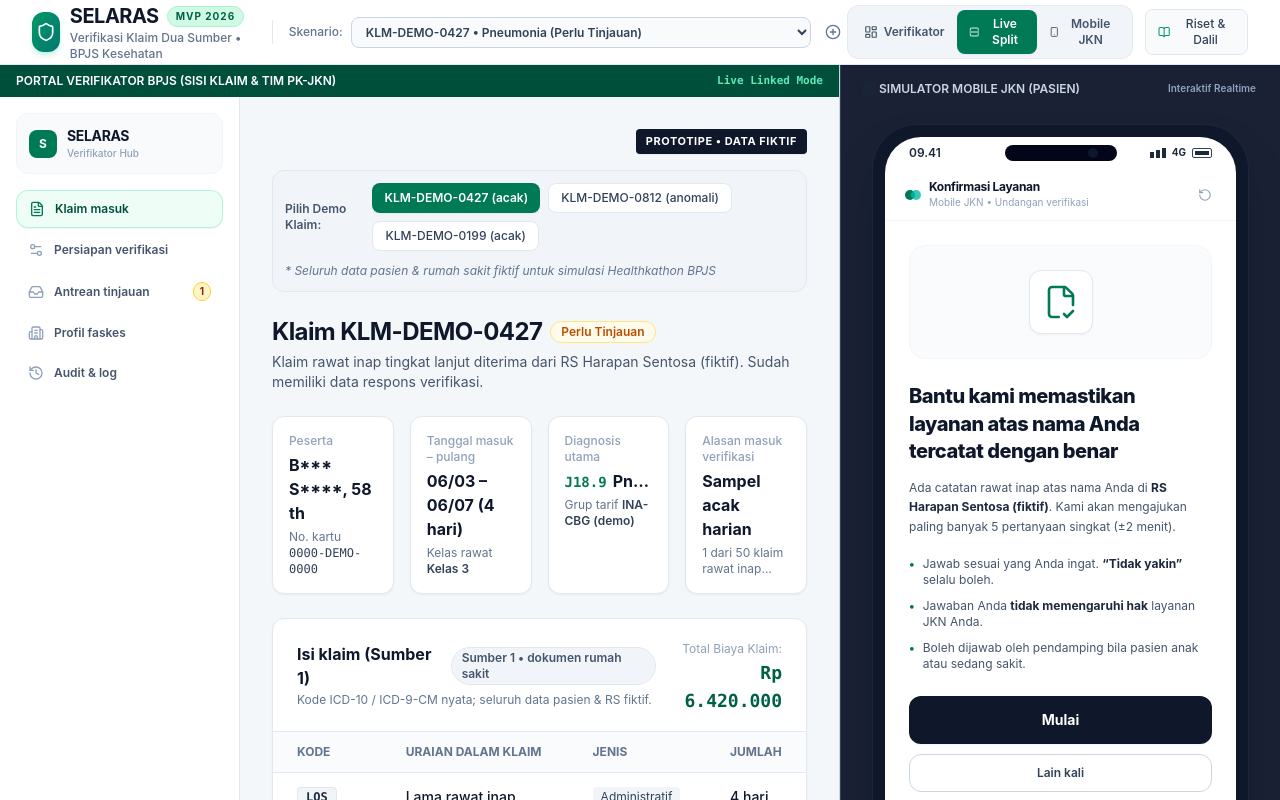
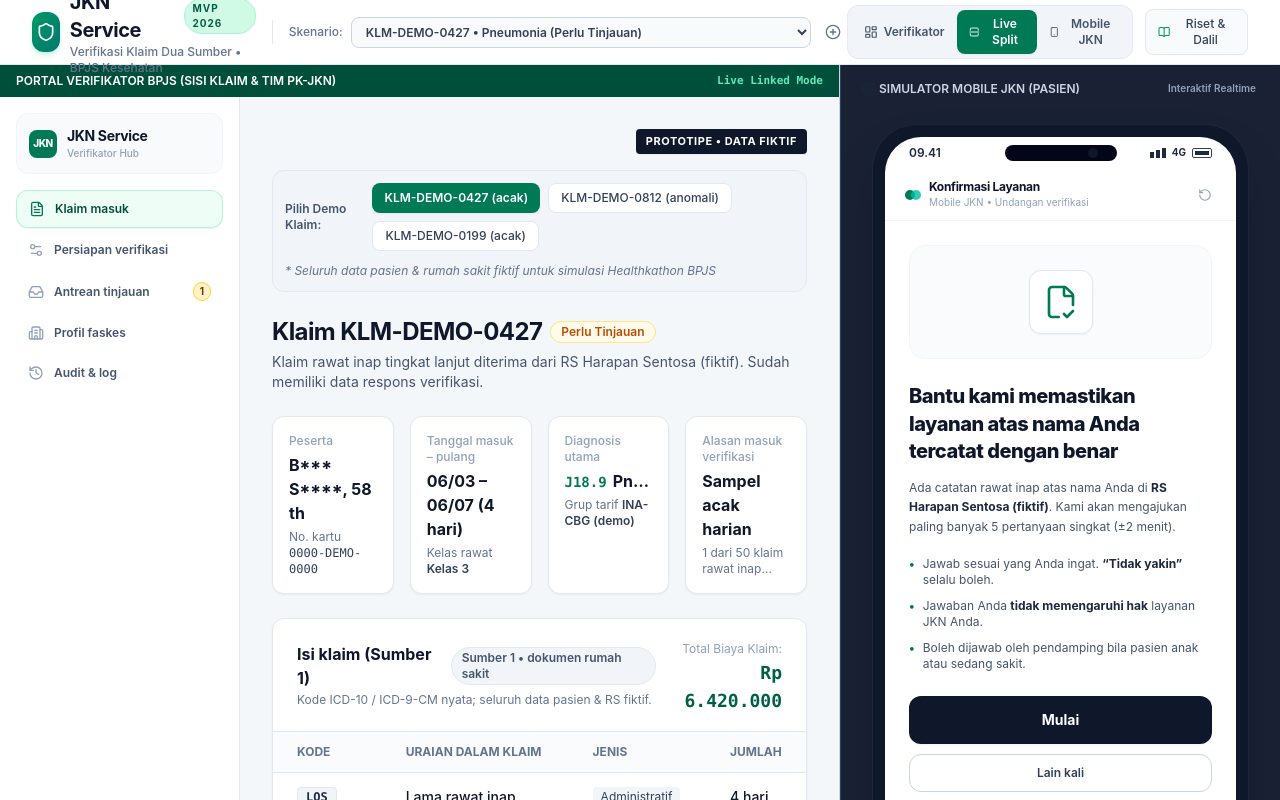
Before and after one commit to mrdainv/jkn-service, a React (Vite) app: page / in a window 1280 px wide. Shown: the top 800 px of the page. Built offline with nearby package versions, Linux system fonts and the light colour scheme.

Commit message:
chore: rebranding system name to JKN Service

```diff
--- a/src/components/MethodologyModal.tsx
+++ b/src/components/MethodologyModal.tsx
@@ -17,12 +17,13 @@
             </div>
             <div>
               <h2 className="text-base font-bold text-slate-900">
-                Landasan Riset, Matematika & Regulasi SELARAS
+                Landasan Riset, Matematika & Regulasi JKN Service
               </h2>
               <p className="text-xs text-slate-500">
                 Healthkathon 2026 BPJS Kesehatan • Efisiensi Risiko JKN
               </p>
             </div>
+
           </div>
           <button
             onClick={onClose}
@@ -72,8 +73,9 @@
               Penelitian <em>MediQ (NeurIPS 2024)</em> menemukan bahwa jika Large Language Model (LLM) dibiarkan langsung merumuskan dan menanyakan kalimat klinis secara bebas tanpa batasan, penalaran klinis justru menurun dan timbul risiko halusinasi.
             </p>
             <p className="text-xs text-slate-600 mt-2">
-              Oleh karena itu, <strong>SELARAS menggunakan pendekatan hybrid</strong>: AI bertindak sebagai Planner di balik layar yang memilih templat baku tervalidasi klinis dan mengoptimalkan <em>Information Gain</em>, sementara kalimat yang diterima pasien 100% terkunci.
+              Oleh karena itu, <strong>JKN Service menggunakan pendekatan hybrid</strong>: AI bertindak sebagai Planner di balik layar yang memilih templat baku tervalidasi klinis dan mengoptimalkan <em>Information Gain</em>, sementara kalimat yang diterima pasien 100% terkunci.
             </p>
+
           </div>
 
           {/* Section 3: Rumus Bayesian Evidence & Rasio Bukti */}
--- a/src/components/Navbar.tsx
+++ b/src/components/Navbar.tsx
@@ -34,11 +34,12 @@
               </div>
               <div>
                 <div className="flex items-center gap-2">
-                  <span className="font-bold text-xl tracking-tight text-slate-900">SELARAS</span>
+                  <span className="font-bold text-xl tracking-tight text-slate-900">JKN Service</span>
                   <span className="text-[10px] uppercase font-bold tracking-widest px-2 py-0.5 rounded-full bg-emerald-100 text-emerald-800 border border-emerald-200">
                     MVP 2026
                   </span>
                 </div>
+
                 <p className="text-xs text-slate-500 font-medium hidden sm:block">
                   Verifikasi Klaim Dua Sumber • BPJS Kesehatan
                 </p>
--- a/src/components/verifier/AuditLogTab.tsx
+++ b/src/components/verifier/AuditLogTab.tsx
@@ -45,9 +45,10 @@
           <div>
             <div className="font-bold text-slate-900 text-sm">Zero Raw Biometric Storage</div>
             <p className="text-xs text-slate-500 mt-0.5 leading-relaxed">
-              Sistem FRISTA memproses liveness di perangkat/enklave aman. Foto wajah tidak pernah disimpan di basis data verifikasi SELARAS.
+              Sistem FRISTA memproses liveness di perangkat/enklave aman. Foto wajah tidak pernah disimpan di basis data verifikasi JKN Service.
             </p>
           </div>
+
         </div>
 
         <div className="bg-white p-4 rounded-xl border border-slate-200 shadow-xs flex items-start gap-3">
--- a/src/components/verifier/ReviewQueueTab.tsx
+++ b/src/components/verifier/ReviewQueueTab.tsx
@@ -349,8 +349,9 @@
               <span>Sinyal Bukti, Bukan Vonis Otomatis</span>
             </div>
             <p className="text-slate-500 leading-relaxed">
-              Sesuai prinsip etika SELARAS: Sistem tidak pernah menolak klaim secara sepihak. Kontradiksi material selalu dirutekan ke staf verifikator manusia untuk pengecekan dokumen fisik rekam medis.
+              Sesuai prinsip etika JKN Service: Sistem tidak pernah menolak klaim secara sepihak. Kontradiksi material selalu dirutekan ke staf verifikator manusia untuk pengecekan dokumen fisik rekam medis.
             </p>
+
           </div>
         </div>
       </div>
--- a/src/components/verifier/VerifierDashboard.tsx
+++ b/src/components/verifier/VerifierDashboard.tsx
@@ -61,14 +61,15 @@
         <div>
           {/* Brand header */}
           <div className="flex items-center gap-2.5 px-3 py-3 mb-4 rounded-xl bg-slate-50 border border-slate-100">
-            <div className="h-7 w-7 rounded-lg bg-emerald-700 flex items-center justify-center text-white text-xs font-bold">
-              S
+            <div className="h-7 w-7 rounded-lg bg-emerald-700 flex items-center justify-center text-white text-[10px] font-extrabold tracking-tighter">
+              JKN
             </div>
             <div>
-              <div className="text-sm font-bold text-slate-900 tracking-tight">SELARAS</div>
+              <div className="text-sm font-bold text-slate-900 tracking-tight">JKN Service</div>
               <div className="text-[10px] text-slate-400 font-medium">Verifikator Hub</div>
             </div>
           </div>
+
 
           {/* Navigation Menu */}
           <nav className="space-y-1">
```
Also changed, not shown: index.html (+3 -2 lines), 1 other file (tests, documents, lock files or other folders).
